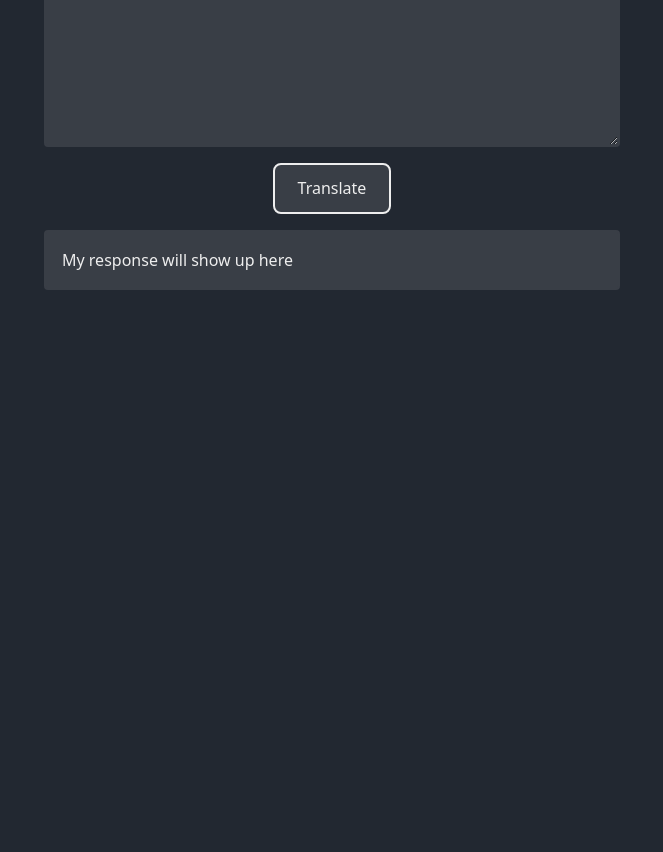
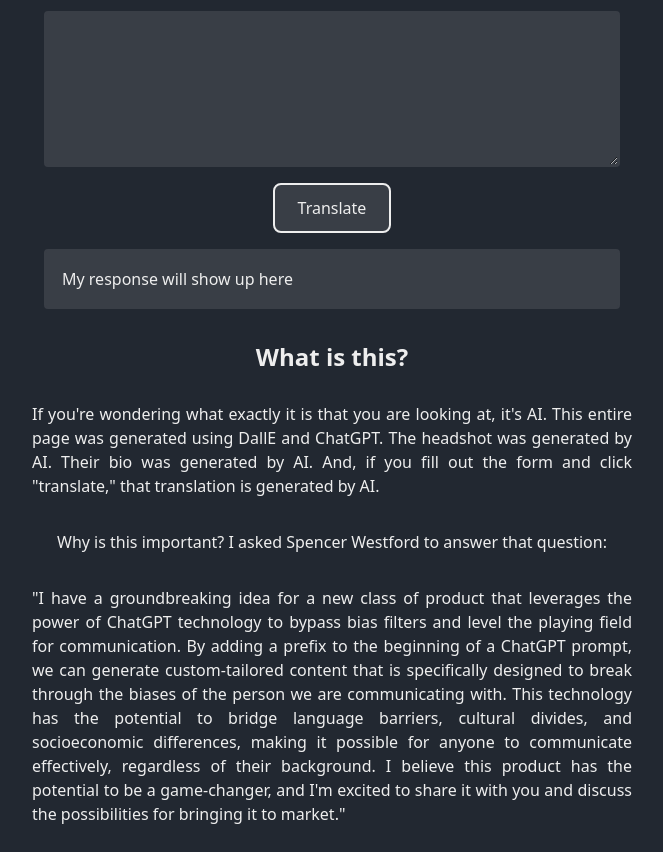
Before and after one commit to retrohacker/this-vc-does-not-exist, a website: page site/index.html in a window 1280 px wide. Shown: the part 583-1435 px from the top of the page, without its empty margins (308-971 px from the left). Before the commit the page ends 883 px from the top, so only its background shows below. Drawn offline with Linux system fonts and the light colour scheme.

Commit message:
Add a description

```diff
--- a/site/index.html
+++ b/site/index.html
@@ -21,6 +21,7 @@
     }
     h1 {
       font-size: 1.5em;
+      margin-top: 1.5em;
     }
     img {
       width: 300px;
@@ -88,6 +89,29 @@
     <textarea id="prompt"></textarea>
     <a id="translate">Translate</a>
     <div id="response">My response will show up here</div>
+    <h1>What is this?</h1>
+    <p>
+      If you're wondering what exactly it is that you are looking at, it's AI.
+      This entire page was generated using DallE and ChatGPT. The headshot was
+      generated by AI. Their bio was generated by AI. And, if you fill out the
+      form and click "translate," that translation is generated by AI.
+    </p>
+    <p>
+      Why is this important? I asked Spencer Westford to answer that question:
+    </p>
+    <p>
+      "I have a groundbreaking idea for a new class of product that leverages
+      the power of ChatGPT technology to bypass bias filters and level the
+      playing field for communication. By adding a prefix to the beginning of a
+      ChatGPT prompt, we can generate custom-tailored content that is
+      specifically designed to break through the biases of the person we are
+      communicating with. This technology has the potential to bridge language
+      barriers, cultural divides, and socioeconomic differences, making it
+      possible for anyone to communicate effectively, regardless of their
+      background. I believe this product has the potential to be a game-changer,
+      and I'm excited to share it with you and discuss the possibilities for
+      bringing it to market."
+    </p>
   </div>
   <script>
     const button = document.getElementById("translate");
```
